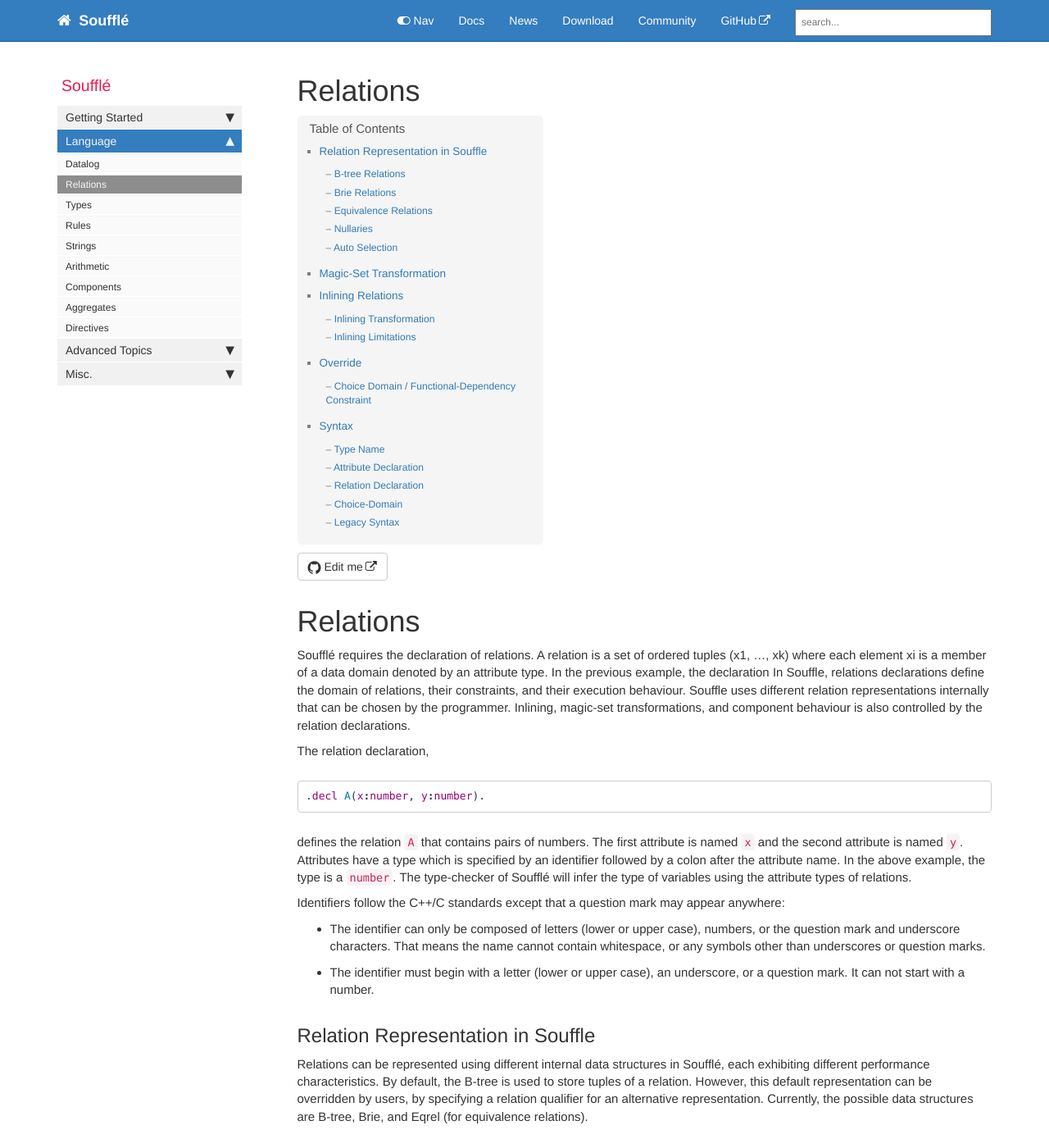
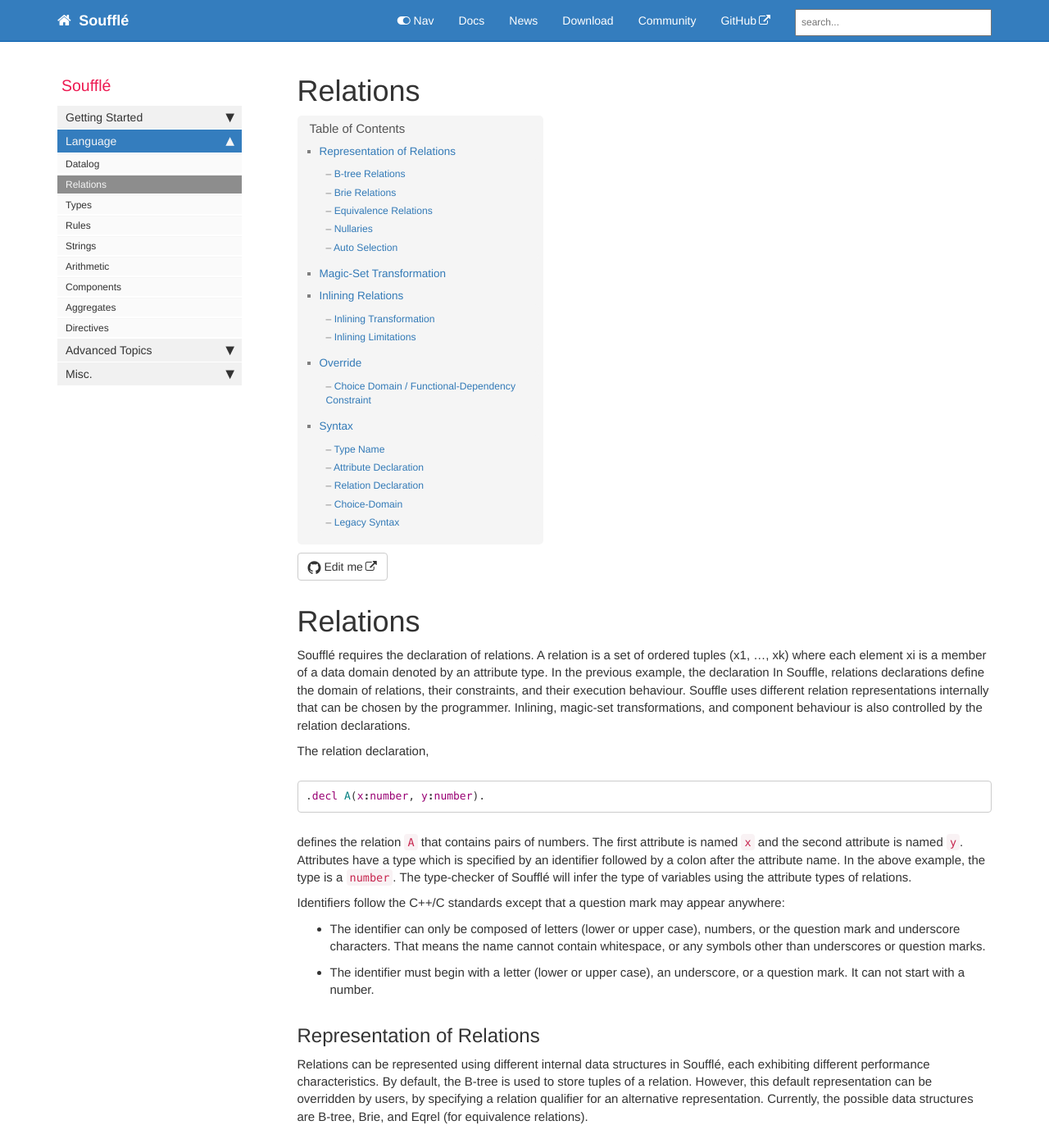
Before and after one commit to souffle-lang/souffle-lang.github.io, a Jekyll site: the page built from pages/docs/relations.md, in a window 1280 px wide and 1400 px high. Shown: the whole window at 82% size. Built offline with Jekyll 4.4.1, drawn with Linux system fonts in a browser that asks for light colours; comment, search, counter and statistics services are not loaded.

Commit message:
Update relations.md

```diff
--- a/pages/docs/relations.md
+++ b/pages/docs/relations.md
@@ -18,7 +18,7 @@ Identifiers follow the C++/C standards except that a question mark may appear an
 - The identifier can only be composed of letters (lower or upper case), numbers, or the question mark and underscore characters. That means the name cannot contain whitespace, or any symbols other than underscores or question marks.
 - The identifier must begin with a letter (lower or upper case), an underscore, or a question mark. It can not start with a number.
 
-## Relation Representation in Souffle
+## Representation of Relations
 Relations can be represented using different internal data structures in Soufflé, each exhibiting different performance characteristics. By default, the B-tree is used to store tuples of a relation. However, this default representation can be overridden by users, by specifying a relation qualifier for an alternative representation. Currently, the possible data structures are B-tree, Brie, and Eqrel (for equivalence relations).
 
 ### B-tree Relations
```
